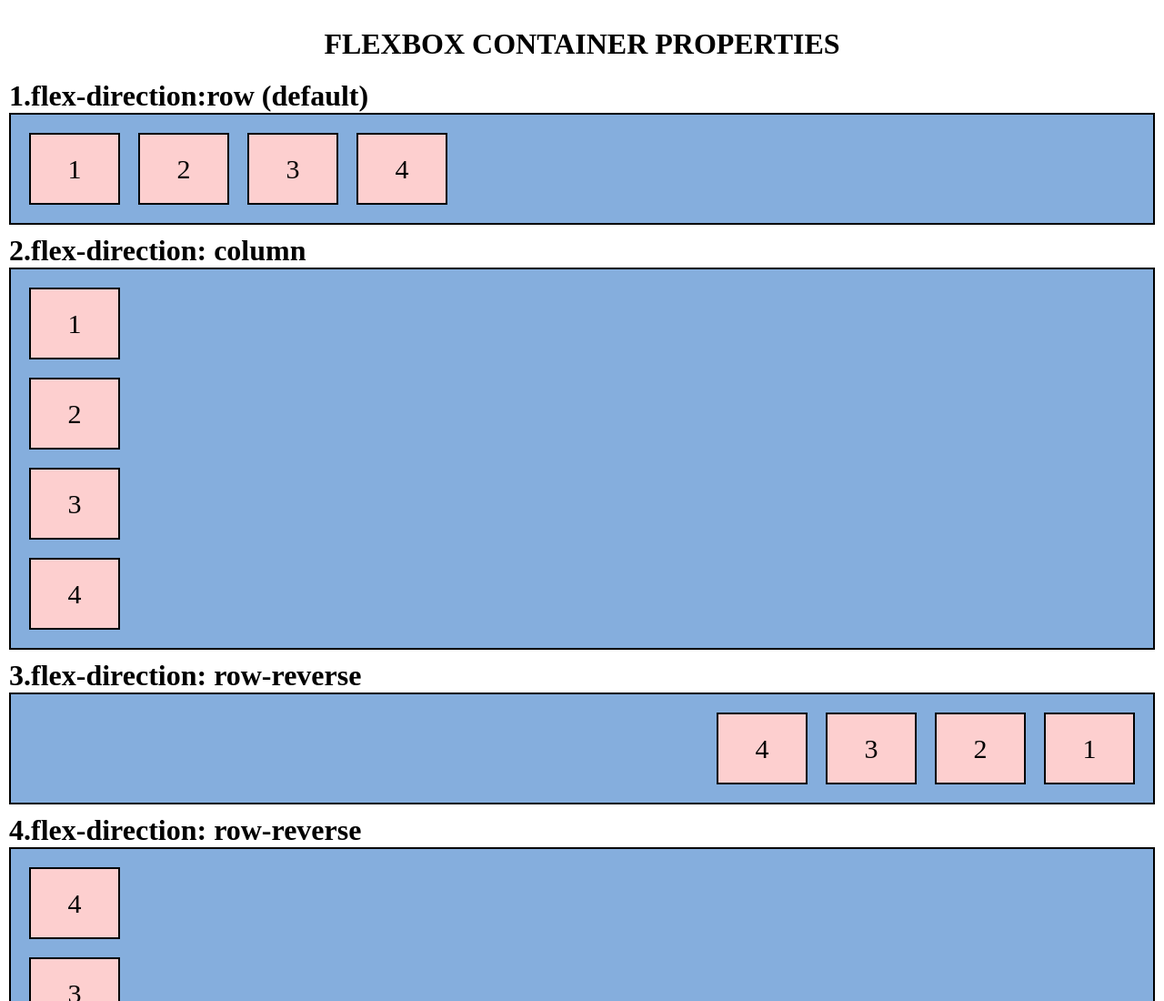
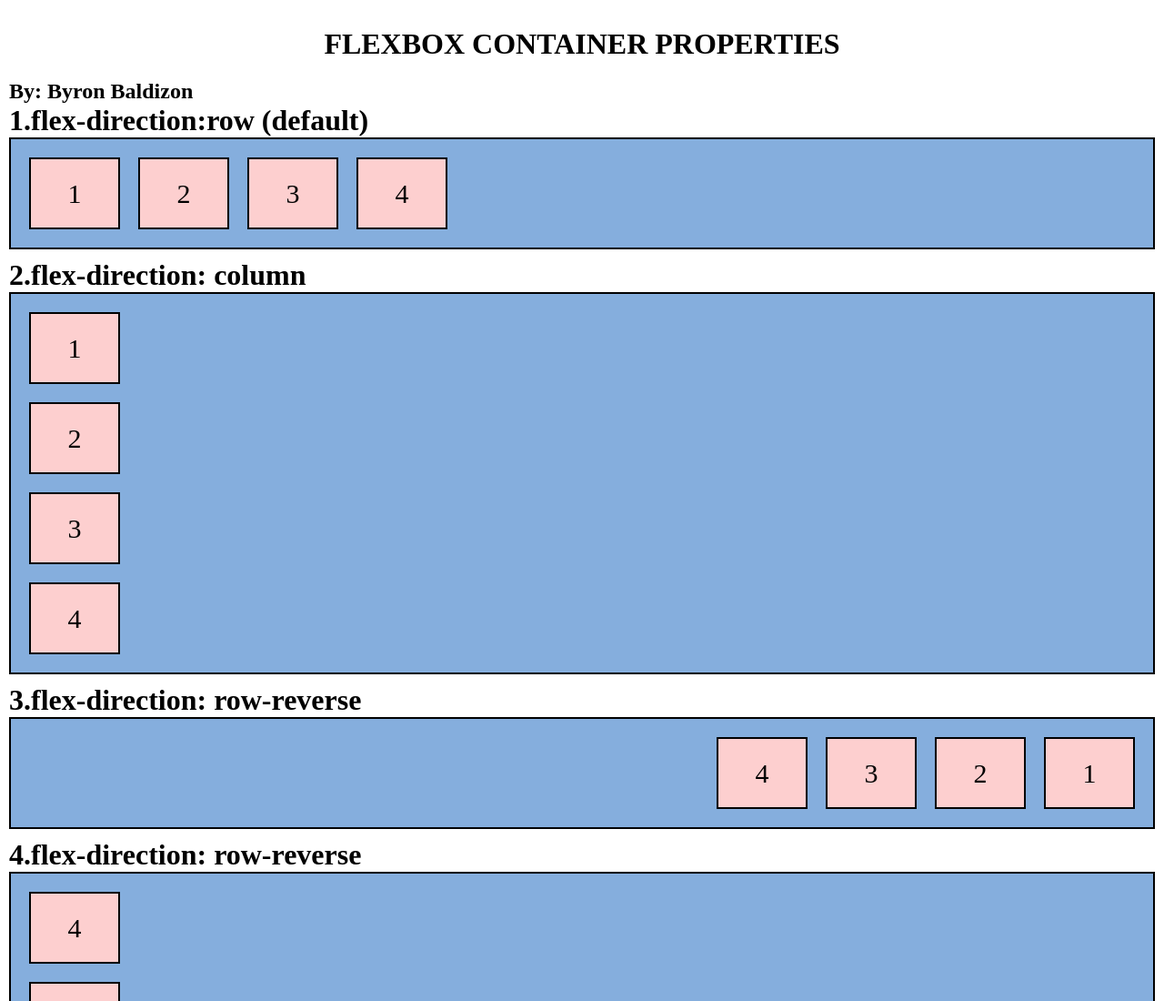
Before and after one commit to byronbaldizon/MR.FANTASTIC, a plain HTML site: page index.html in a window 1280 px wide. Shown: the top 1100 px of the page at 91% size. Drawn offline with Linux system fonts and the light colour scheme.

Commit message:
add credits

```diff
--- a/index.html
+++ b/index.html
@@ -9,6 +9,7 @@
 </head>
 <body>
     <h1 style="text-align: center; padding:20px">FLEXBOX CONTAINER PROPERTIES</h1>
+    <h2>By: Byron Baldizon</h2>
     <h1>1.flex-direction:row (default)</h1>
     <div class="flex-container1">
 
```
